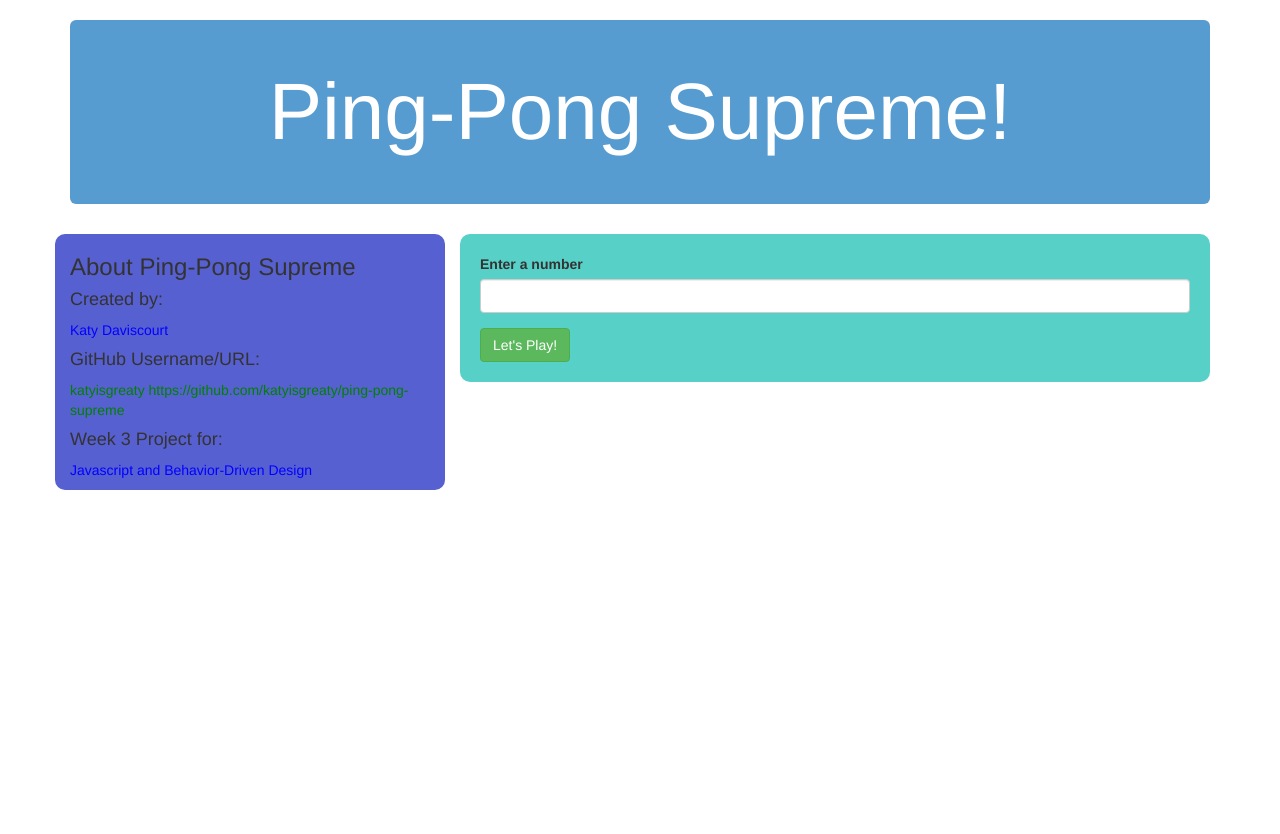
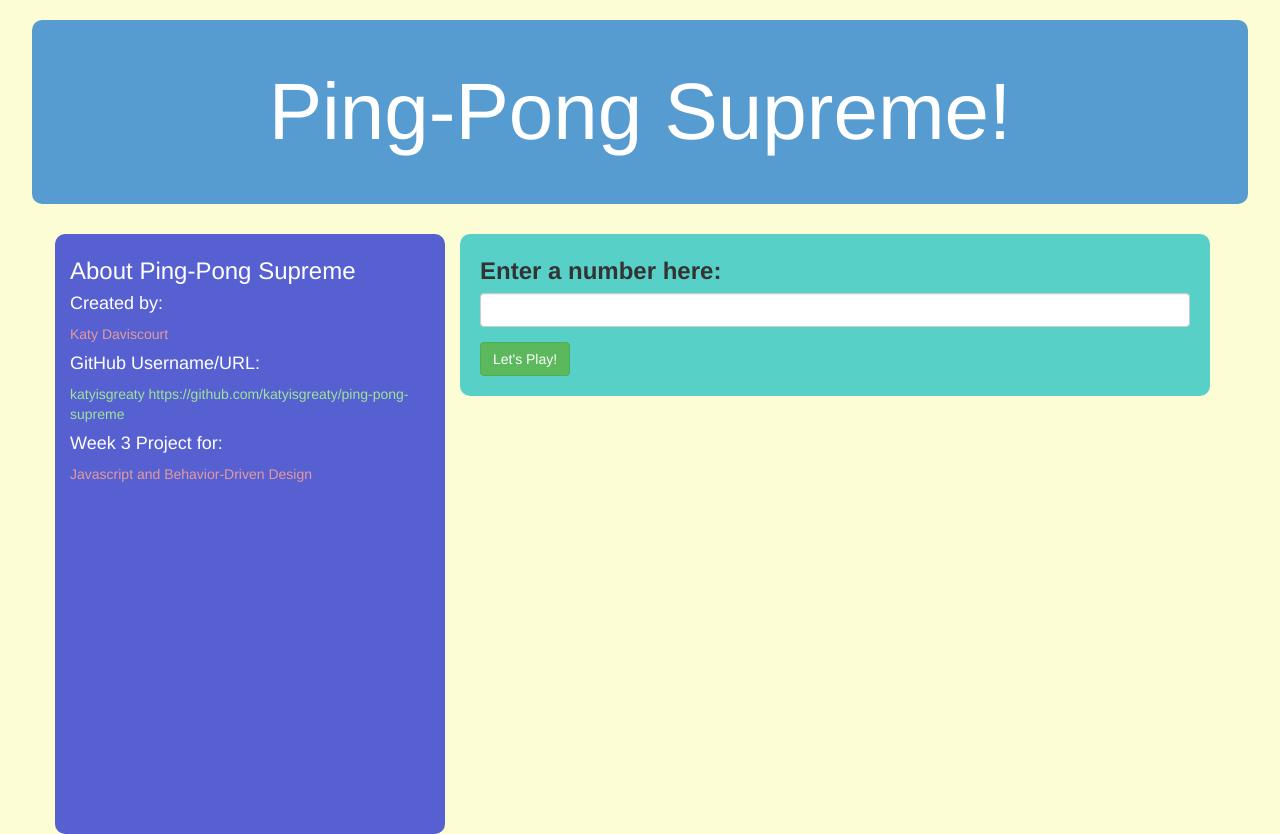
Before and after one commit to katyisgreaty/ping-pong-supreme, a plain HTML site: page index.html in a window 1280 px wide. Before the commit the page ends 800 px from the top, so only its background shows below. Drawn offline with Linux system fonts and the light colour scheme.

Commit message:
add another spec to js for multiples of 100

```diff
--- a/css/styles.css
+++ b/css/styles.css
@@ -1,9 +1,16 @@
-.minky {
+body {
+  background-color: #FDFDD5;
+}
+
+#minky {
   background-color: #579CD0;
   color: white;
   text-align: center;
   font-size: 80px;
-  margin-left: 0px;
+  margin-left: auto;
+  margin-right: auto;
+  max-width: 95%;
+  border-radius: 10px;
 }
 
 #pingPongIt {
@@ -26,12 +33,24 @@
   border-radius: 10px;
   margin-right: auto;
   margin-left: auto;
+  padding-bottom: 15px;
+  padding-top: 4px;
+  height: 600px;
+  max-width: 390px;
 }
 
 .initial {
-  color: blue;
+  color: #e29a9f;
 }
 
 .secondary {
-  color: green;
+  color: #9fe29a;
 }
+
+#entryTitle {
+  font-size: 24px;
+}
+
+.sideHeader {
+  color: white;
+}
--- a/index.html
+++ b/index.html
@@ -9,22 +9,22 @@
     <title>Ping-Pong</title>
   </head>
   <body>
+    <h1 class = "jumbotron minky" id = "minky">Ping-Pong Supreme!</h1>
     <div class="container">
-      <h1 class = "jumbotron minky">Ping-Pong Supreme!</h1>
       <div class="row">
         <div class="col-md-4 sidebar">
-          <h3>About Ping-Pong Supreme</h3>
-          <h4>Created by:</h4>
+          <h3 id = "bigSideHeader" class = "sideHeader">About Ping-Pong Supreme</h3>
+          <h4 class = "sideHeader">Created by:</h4>
           <p class = "initial">Katy Daviscourt</p>
-          <h4>GitHub Username/URL:</h4>
+          <h4 class = "sideHeader">GitHub Username/URL:</h4>
           <p class = "secondary">katyisgreaty https://github.com/katyisgreaty/ping-pong-supreme</p>
-          <h4>Week 3 Project for:</h4>
+          <h4 class = "sideHeader">Week 3 Project for:</h4>
           <p class = "initial">Javascript and Behavior-Driven Design</p>
         </div>
         <div class="col-md-8">
           <form id="pingPongIt">
             <div class="form-group">
-              <label for="numberEntry">Enter a number</label>
+              <label id = "entryTitle" for="numberEntry">Enter a number here:</label>
               <input type="number" id="numberEntry" class="form-control">
             </div>
             <button type="submit" class="btn btn-success">Let's Play!</button>
--- a/js/scripts.js
+++ b/js/scripts.js
@@ -3,7 +3,10 @@
 var bigPingPong = function(number) {
   var count = [];
   for(var index = 1; index <= number; index++) {
-    if (index % 15 === 0) {
+    if (index % 100 === 0) {
+      count.push("PIIIING-POOOOONG");
+    }
+    else if (index % 15 === 0) {
       count.push("ping-pong");
     } else if (index % 5 === 0) {
       count.push("pong");
```
